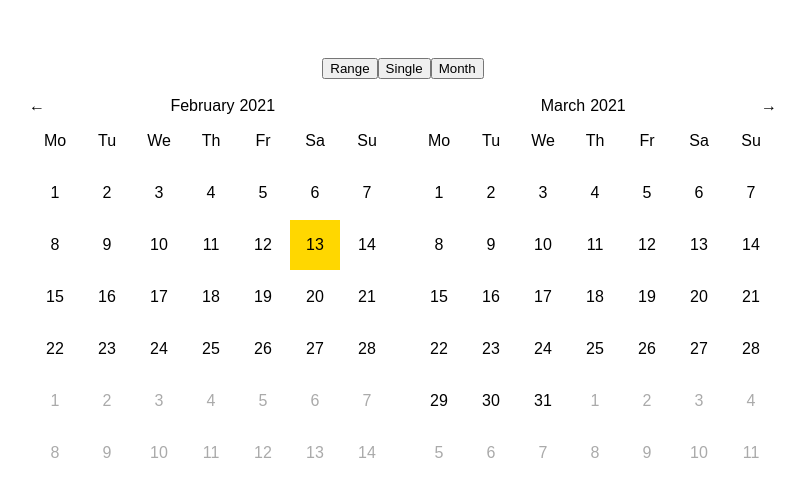
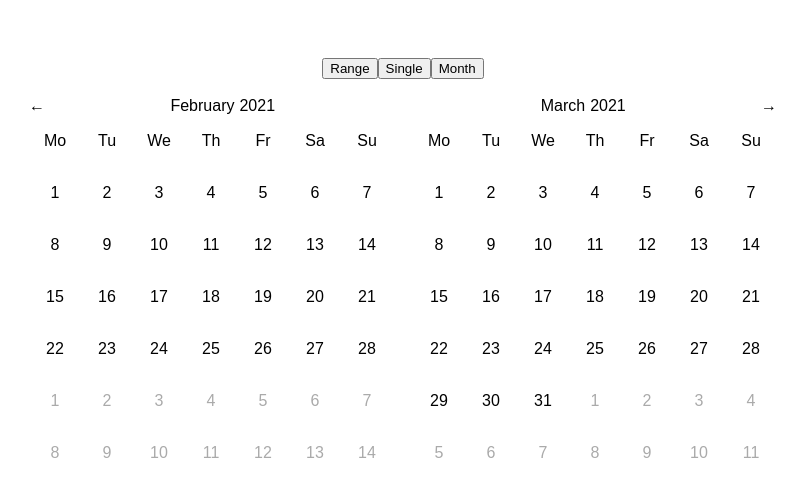
Before and after one commit to romanran/vue-simple-calendar, a Vue app: page / in a window 1280 px wide. Shown: the top 496 px of the page, without its empty margins (237-1042 px from the left). Built offline with nearby package versions, Linux system fonts and the light colour scheme.

Commit message:
Add disabled dates, refactor code

```diff
--- a/src/App.vue
+++ b/src/App.vue
@@ -6,7 +6,14 @@
 			<button @click="type = 'month'">Month</button>
 		</div>
 		<br />
-		<v-simple-calendar :type="type" :weekdayFormat="'cccccc'" :value="null" @change="changeValue">
+		<v-simple-calendar
+			:type="type"
+			:weekdayFormat="'cccccc'"
+			:value="selectedRange"
+			@change="changeValue"
+			:minDate="new Date('2021-01-03')"
+			:maxDate="new Date('2021-04-25')"
+		>
 			<template v-slot:day-inside="{ day, formatDay }">{{ formatDay(day.date) }}</template>
 		</v-simple-calendar>
 	</div>
@@ -20,7 +27,7 @@ export default {
 	},
 	data() {
 		return {
-			selectedRange: [new Date()],
+			selectedRange: null,
 			type: 'range',
 		}
 	},
--- a/src/components/calendar.vue
+++ b/src/components/calendar.vue
@@ -13,7 +13,7 @@
 				:key="dayIndex"
 				class="vcs-table__cell"
 				:class="{
-					'vcs-table__cell--disabled': !day.isInMonth,
+					'vcs-table__cell--disabled': !day.isInMonth || day.disabled,
 					'vcs-table__cell--clickable': isClickable(day),
 					'vcs-table__cell--selected': day.selected,
 					'vcs-table__cell--start': day.start,
@@ -25,7 +25,7 @@
 					<div
 						class="vcs-table__day"
 						:class="{
-							'vcs-table__day--disabled': !day.isInMonth,
+							'vcs-table__day--disabled': !day.isInMonth || day.disabled,
 							'vcs-table__day--clickable': isClickable(day),
 							'vcs-table__day--selected': day.selected,
 							'vcs-table__day--start': day.start,
@@ -59,6 +59,7 @@ import {
 	sub,
 	add,
 	isSameDay,
+	startOfDay,
 } from 'date-fns'
 import { isEmpty } from 'lodash-es'
 
@@ -73,6 +74,8 @@ export default {
 		type: String,
 		selecting: Boolean,
 		dayUnderCursor: Object,
+		minDate: Date,
+		maxDate: Date,
 	},
 	computed: {
 		weekdays() {
@@ -127,8 +130,31 @@ export default {
 				day.date = sub(this.monthDays[0], { days: daysDifferenceFrom1st })
 				day.isInPreviousMonth = true
 			}
+			day.disabled = this.checkIfDisabled(day)
+			const dayUnderCursor = this.dayUnderCursor && this.dayUnderCursor.date
+			const { start, end, between, selected } = this.getBetweenRange(day, dayUnderCursor)
+			day.start = start
+			day.end = end
+			day.between = between
+			day.selected = selected
+			return day
+		},
+		getBetweenRange(day, dayUnderCursor) {
+			const { firstDate, secondDate } = this.getDatesFromValue(dayUnderCursor)
+			const isBetween = firstDate < day.date && day.date < secondDate
+			const between = this.type === 'range' && isBetween
 
-			const dayUnderCursor = this.dayUnderCursor && this.dayUnderCursor.date
+			const start = this.type === 'range' ? isSameDay(day.date, firstDate) : false
+			const end = this.type === 'range' ? isSameDay(day.date, secondDate) : false
+			let selected
+			if (this.type === 'single') {
+				selected = day.isInMonth && isSameDay(day.date, firstDate)
+			} else {
+				selected = day.isInMonth && (day.start || day.end)
+			}
+			return { start, end, selected, between }
+		},
+		getDatesFromValue(dayUnderCursor) {
 			let firstDate, secondDate
 			if (isEmpty(this.value)) {
 				firstDate = new Date()
@@ -140,17 +166,10 @@ export default {
 			if (secondDate && secondDate < firstDate) {
 				;[firstDate, secondDate] = [secondDate, firstDate] // if 2nd date is before 1st swap them
 			}
-			const isBetween = firstDate < day.date && day.date < secondDate
-			day.between = this.type === 'range' && isBetween
-
-			day.start = this.type === 'range' ? isSameDay(day.date, firstDate) : false
-			day.end = this.type === 'range' ? isSameDay(day.date, secondDate) : false
-			if (this.type === 'single') {
-				day.selected = day.isInMonth && isSameDay(day.date, firstDate)
-			} else {
-				day.selected = day.isInMonth && (day.start || day.end)
-			}
-			return day
+			return { firstDate, secondDate }
+		},
+		checkIfDisabled(day) {
+			return day.date < startOfDay(this.minDate) || day.date > startOfDay(this.maxDate)
 		},
 		isClickable(day) {
 			return day && day.isInMonth
--- a/src/components/month-select.vue
+++ b/src/components/month-select.vue
@@ -5,15 +5,15 @@
 				v-for="(month, monthIndex) in row"
 				:key="monthIndex"
 				class="vcs-table__cell"
-				:class="{ 'vcs-month-select__cell--selected': checkIfCurrentMonth(month) }"
+				:class="{ 'vcs-month-select__cell--selected': month.selected, 'vcs-month-select__cell--disabled': month.disabled }"
 			>
 				<div
 					class="vcs-month-select__month"
-					:class="{ 'vcs-month-select__month--selected': checkIfCurrentMonth(month) }"
-					v-show="month"
-					@click="$emit('change', month)"
+					:class="{ 'vcs-month-select__month--selected': month.selected, 'vcs-month-select__month--disabled': month.disabled }"
+					v-show="month.date"
+					@click="$emit('change', month.date)"
 				>
-					{{ formatMonth(month) }}
+					{{ formatMonth(month.date) }}
 				</div>
 			</td>
 		</tr>
@@ -21,13 +21,15 @@
 </template>
 
 <script>
-import { format, isSameMonth } from 'date-fns'
+import { format, isSameMonth, startOfMonth, endOfMonth } from 'date-fns'
 export default {
 	props: {
 		months: Array,
 		calendarMonthFormat: String,
 		locale: Object,
 		value: Date,
+		minDate: Date,
+		maxDate: Date,
 	},
 	computed: {
 		monthsArray() {
@@ -36,7 +38,13 @@ export default {
 			for (let row = 0; row < 3; row++) {
 				const rowArray = []
 				for (let cell = 0; cell < 4; cell++) {
-					rowArray.push(this.months[monthIndex])
+					const date = this.months[monthIndex]
+					const monthObject = {
+						date: date,
+						disabled: this.checkIfDisabled(date),
+						selected: this.checkIfCurrentMonth(date),
+					}
+					rowArray.push(monthObject)
 					monthIndex++
 				}
 				monthArray.push(rowArray)
@@ -50,6 +58,9 @@ export default {
 		},
 		checkIfCurrentMonth(month) {
 			return isSameMonth(month, this.value)
+		},
+		checkIfDisabled(month) {
+			return month < startOfMonth(this.minDate) || month > endOfMonth(this.maxDate)
 		},
 	},
 }
@@ -66,4 +77,9 @@ export default {
 .vcs-month-select__month--selected {
 	background: gold;
 }
+.vcs-month-select__month--disabled {
+	pointer-events: none;
+	background: lightgray;
+	color: gray;
+}
 </style>
--- a/src/components/select-bar.vue
+++ b/src/components/select-bar.vue
@@ -36,7 +36,7 @@
 </template>
 
 <script>
-import { format, add } from 'date-fns'
+import { format } from 'date-fns'
 import { last } from 'lodash-es'
 export default {
 	props: {
--- a/src/components/year-select.vue
+++ b/src/components/year-select.vue
@@ -5,15 +5,15 @@
 				v-for="(year, yearIndex) in row"
 				:key="yearIndex"
 				class="vcs-table__cell"
-				:class="{ 'vcs-year-select__cell--selected': checkIfCurrentYear(year) }"
+				:class="{ 'vcs-year-select__cell--selected': year.selected, 'vcs-year-select__cel--disabled': year.disabled }"
 			>
 				<div
 					class="vcs-year-select__year"
-					:class="{ 'vcs-year-select__year--selected': checkIfCurrentYear(year) }"
-					v-show="year"
-					@click="$emit('change', year)"
+					:class="{ 'vcs-year-select__year--selected': year.selected, 'vcs-year-select__year--disabled': year.disabled }"
+					v-show="year.date"
+					@click="$emit('change', year.date)"
 				>
-					{{ formatYear(year) }}
+					{{ formatYear(year.date) }}
 				</div>
 			</td>
 		</tr>
@@ -21,11 +21,13 @@
 </template>
 
 <script>
-import { getYear, isSameYear } from 'date-fns'
+import { getYear, isSameYear, endOfYear, startOfYear } from 'date-fns'
 export default {
 	props: {
 		years: Array,
 		value: Date,
+		minDate: Date,
+		maxDate: Date,
 	},
 	computed: {
 		yearsArray() {
@@ -34,7 +36,13 @@ export default {
 			for (let row = 0; row < 3; row++) {
 				const rowArray = []
 				for (let cell = 0; cell < 4; cell++) {
-					rowArray.push(this.years[yearIndex])
+					const date = this.years[yearIndex]
+					const yearObject = {
+						date: date,
+						disabled: this.checkIfDisabled(date),
+						selected: this.checkIfCurrentYear(date),
+					}
+					rowArray.push(yearObject)
 					yearIndex++
 				}
 				yearArray.push(rowArray)
@@ -48,6 +56,9 @@ export default {
 		},
 		checkIfCurrentYear(year) {
 			return isSameYear(year, this.value)
+		},
+		checkIfDisabled(year) {
+			return year < startOfYear(this.minDate) || year > endOfYear(this.maxDate)
 		},
 	},
 }
@@ -64,4 +75,9 @@ export default {
 .vcs-year-select__year--selected {
 	background: gold;
 }
+.vcs-year-select__year--disabled {
+	pointer-events: none;
+	background: lightgray;
+	color: gray;
+}
 </style>
--- a/src/v-simple-calendar.vue
+++ b/src/v-simple-calendar.vue
@@ -7,6 +7,8 @@
 			:type="type"
 			:selectionType="selectionType"
 			:monthFormat="monthFormat"
+			:minDate="minDate"
+			:maxDate="maxDate"
 			:locale="locale"
 			@change="changeCurrentDate"
 			@change-type="selectionType = $event"
@@ -27,6 +29,8 @@
 				:type="type"
 				:selecting="clickCount === 1"
 				:dayUnderCursor="dayUnderCursor"
+				:minDate="minDate"
+				:maxDate="maxDate"
 				@day-click="dayClick"
 				@hover="dayHover"
 			>
@@ -35,13 +39,15 @@
 				<template v-slot:weekday="{ day, formatWeekday }"><slot name="weekday" :day="day" :formatWeekday="formatWeekday"></slot></template>
 			</calendar>
 		</template>
-		<year-select :value="value[0]" v-if="selectionType === 'year'" :years="years" @change="selectYear" />
+		<year-select v-if="selectionType === 'year'" :value="value && value[0]" :minDate="minDate" :maxDate="maxDate" :years="years" @change="selectYear" />
 		<month-select
 			v-if="selectionType === 'month'"
 			:currentDate="currentDate"
-			:value="value[0]"
+			:value="value && value[0]"
 			:months="monthsInYear"
 			:calendarMonthFormat="calendarMonthFormat"
+			:minDate="minDate"
+			:maxDate="maxDate"
 			:locale="locale"
 			@change="selectMonth"
 		/>
@@ -96,6 +102,8 @@ export default {
 				return en
 			},
 		},
+		minDate: Date,
+		maxDate: Date,
 	},
 	data() {
 		return {
```
Also changed, not shown: package.json (+6 -1 lines).
